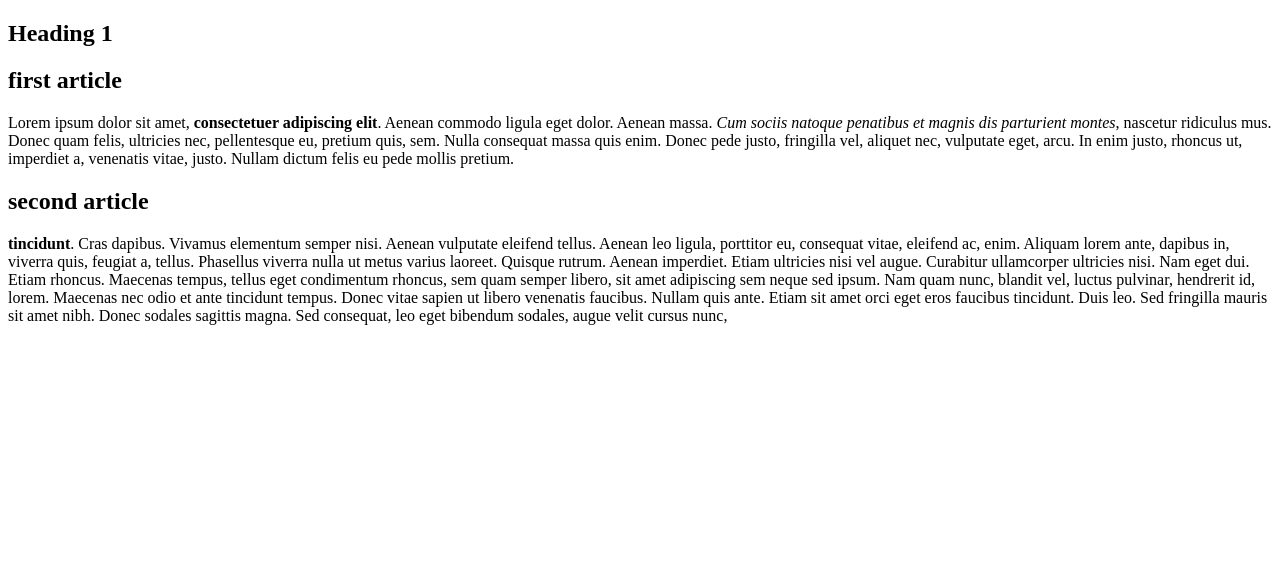
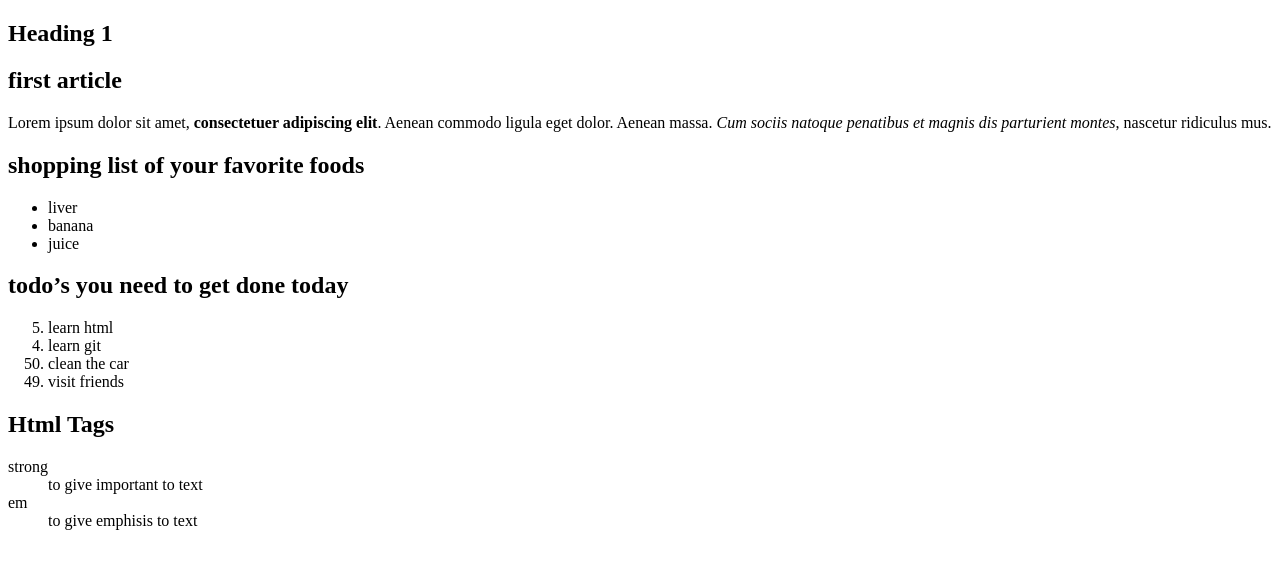
Before and after one commit to MahmoudGhazy009/webLearning, a plain HTML site: page index.html in a window 1280 px wide. Drawn offline with Linux system fonts and the light colour scheme.

```diff
--- a/index.html
+++ b/index.html
@@ -18,30 +18,29 @@
           <strong>consectetuer adipiscing elit</strong>. Aenean commodo ligula
           eget dolor. Aenean massa.
           <em>Cum sociis natoque penatibus et magnis dis parturient montes</em>,
-          nascetur ridiculus mus. Donec quam felis, ultricies nec, pellentesque
-          eu, pretium quis, sem. Nulla consequat massa quis enim. Donec pede
-          justo, fringilla vel, aliquet nec, vulputate eget, arcu. In enim
-          justo, rhoncus ut, imperdiet a, venenatis vitae, justo. Nullam dictum
-          felis eu pede mollis pretium.
+          nascetur ridiculus mus.
         </p>
         <!-- comment for second article-->
-        <h2>second article</h2>
-        <p>
-          <strong> tincidunt</strong>. Cras dapibus. Vivamus elementum semper
-          nisi. Aenean vulputate eleifend tellus. Aenean leo ligula, porttitor
-          eu, consequat vitae, eleifend ac, enim. Aliquam lorem ante, dapibus
-          in, viverra quis, feugiat a, tellus. Phasellus viverra nulla ut metus
-          varius laoreet. Quisque rutrum. Aenean imperdiet. Etiam ultricies nisi
-          vel augue. Curabitur ullamcorper ultricies nisi. Nam eget dui. Etiam
-          rhoncus. Maecenas tempus, tellus eget condimentum rhoncus, sem quam
-          semper libero, sit amet adipiscing sem neque sed ipsum. Nam quam nunc,
-          blandit vel, luctus pulvinar, hendrerit id, lorem. Maecenas nec odio
-          et ante tincidunt tempus. Donec vitae sapien ut libero venenatis
-          faucibus. Nullam quis ante. Etiam sit amet orci eget eros faucibus
-          tincidunt. Duis leo. Sed fringilla mauris sit amet nibh. Donec sodales
-          sagittis magna. Sed consequat, leo eget bibendum sodales, augue velit
-          cursus nunc,
-        </p>
+        <h2>shopping list of your favorite foods</h2>
+        <ul>
+          <li>liver</li>
+          <li>banana</li>
+          <li>juice</li>
+        </ul>
+        <h2>todo’s you need to get done today</h2>
+        <ol start="5" reversed>
+          <li>learn html</li>
+          <li>learn git</li>
+          <li value="50">clean the car</li>
+          <li>visit friends</li>
+        </ol>
+        <h2>Html Tags</h2>
+        <dl>
+          <dt>strong</dt>
+          <dd>to give important to text</dd>
+          <dt>em</dt>
+          <dd>to give emphisis to text</dd>
+        </dl>
       </section>
       <footer></footer>
     </main>
```
Also changed, not shown: odinProject/odin-links-and-images/index.html (added, +15 -0 lines), odinProject/odin-links-and-images/about.html (added), odinProject/odin-links-and-images/images/dog.jpg (added), 2 other files.
